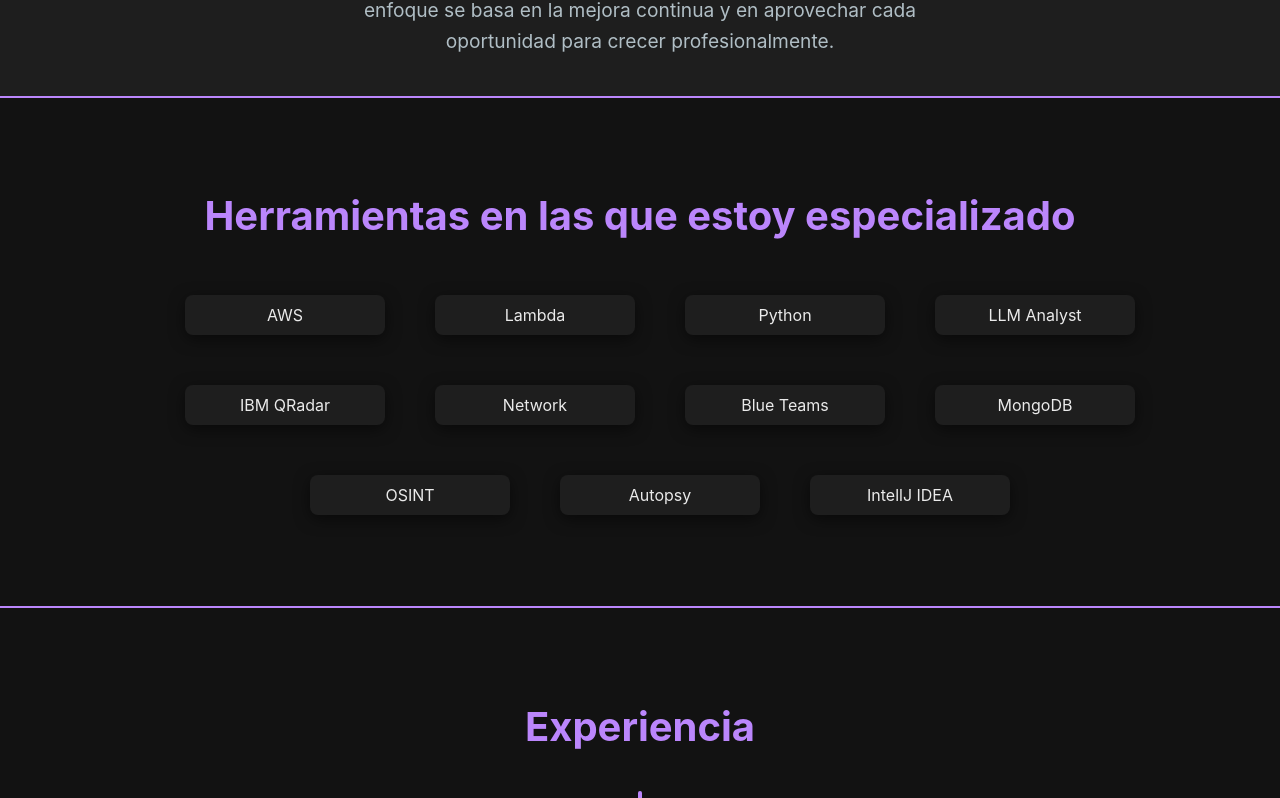
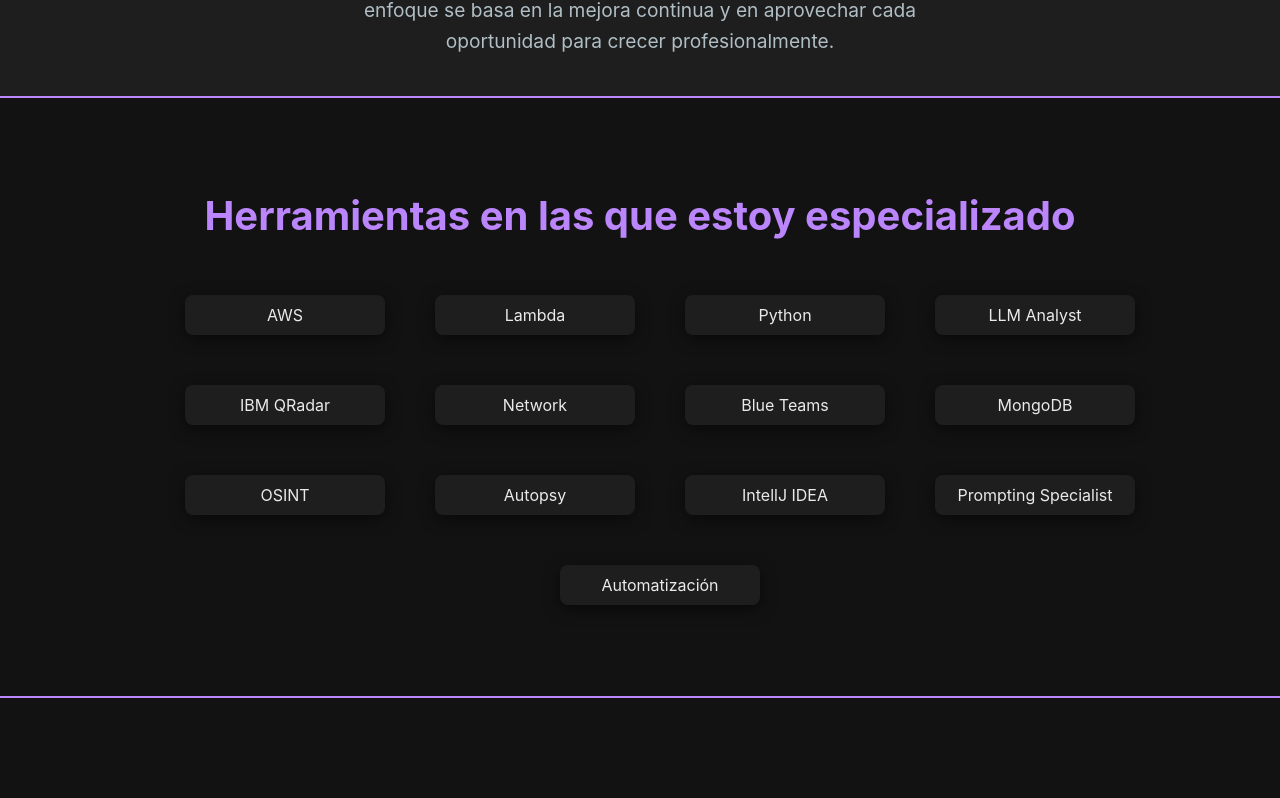
Before and after one commit to franciscolg13/Portafolio, a React (Create React App) app: page / in a window 1280 px wide. Shown: the part 359-1157 px from the top of the page. Built offline with nearby package versions, Linux system fonts and the light colour scheme.

Commit message:
Update Specials

```diff
--- a/src/components/Special.js
+++ b/src/components/Special.js
@@ -17,6 +17,8 @@
         { name: 'OSINT' },
         { name: 'Autopsy' },
         { name: 'IntellJ IDEA' },
+        { name: 'Prompting Specialist' },
+        { name: 'Automatización' },
 
     ];
 
```
